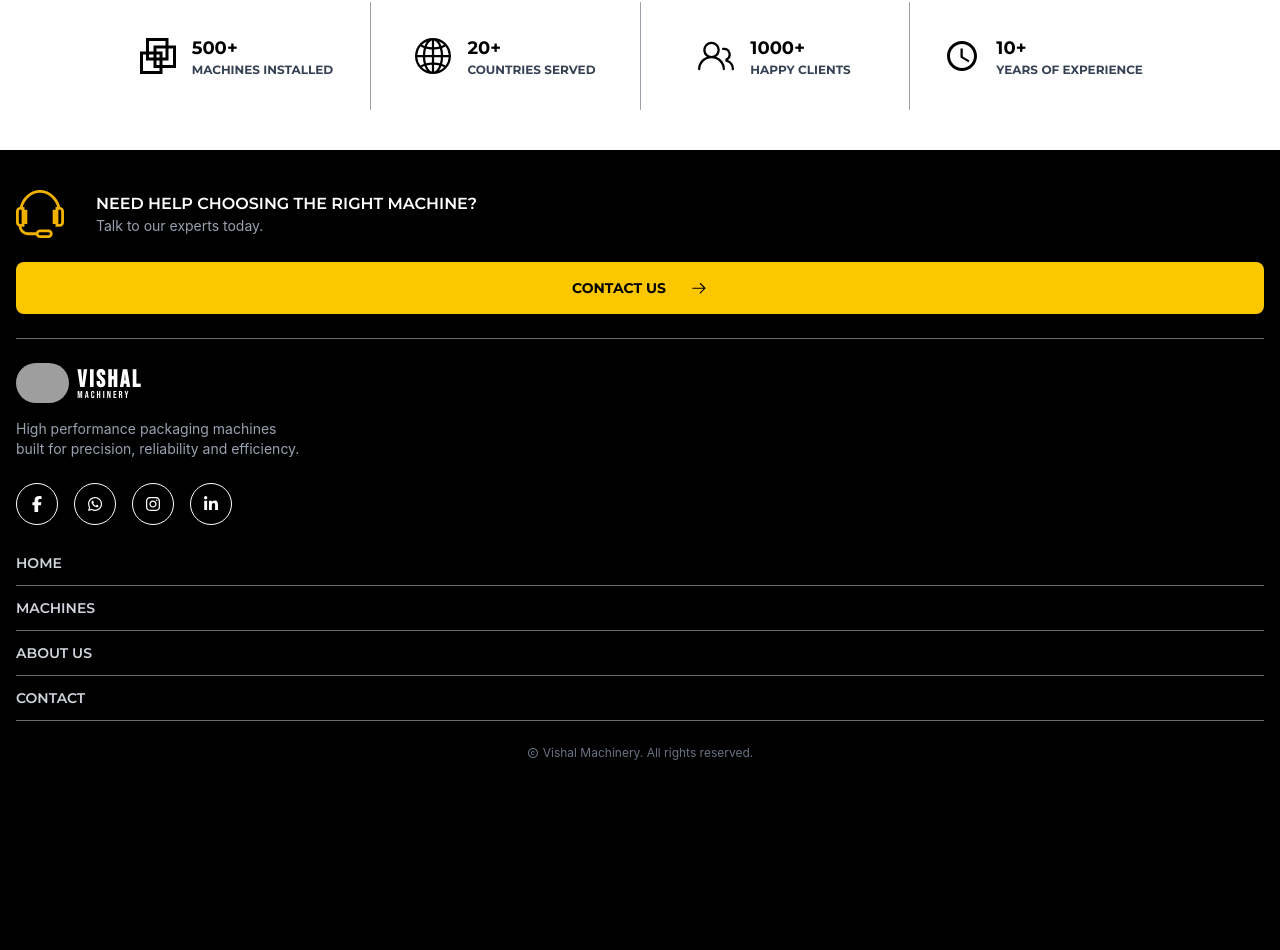
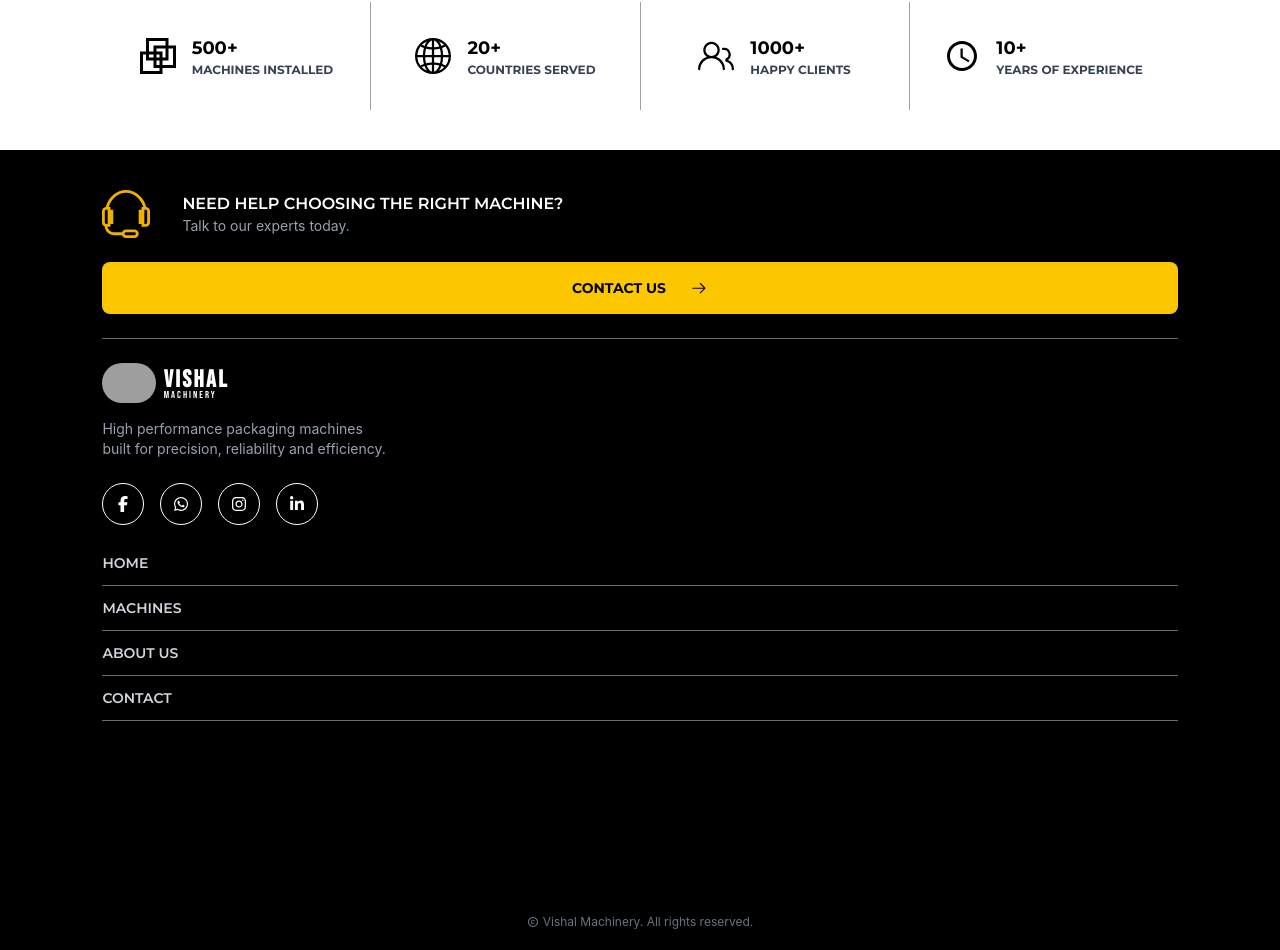
Before and after one commit to raviswamiii/Vishal-Machinery, a React (Vite) app in the folder Client/: page / in a window 1280 px wide. Shown: the part 2112-3062 px from the top of the page. Built offline with nearby package versions, Linux system fonts and the light colour scheme; grey boxes are pictures that could not be loaded.

Commit message:
FooterBugFix

```diff
--- a/Client/src/components/Footer.tsx
+++ b/Client/src/components/Footer.tsx
@@ -23,25 +23,28 @@ const pages = [
 
 export const Footer = () => {
   return (
-    <div className="bg-black min-h-screen p-4 text-white">
-      <div className="flex flex-col gap-6 border-b-[0.5px] border-gray-300/50 py-6">
+    <div className="relative">
+      <div className="bg-black min-h-screen text-white pt-10 px-[4vw] sm:px-[8vw]">
+        <div className="flex flex-col gap-6 border-b-[0.5px] border-gray-300/50 pb-6">
           <div className="flex items-center gap-8">
             <TfiHeadphoneAlt className="text-5xl text-yellow-500" />
             <div>
               <p className="text-md font-semibold montserrat">
                 NEED HELP CHOOSING THE RIGHT MACHINE?
               </p>
-            <p className="text-sm text-gray-400">Talk to our experts today.</p>
+              <p className="text-sm text-gray-400">
+                Talk to our experts today.
+              </p>
             </div>
           </div>
 
-        <button className="bg-yellow-400 flex items-center justify-center text-black text-sm font-bold py-4 rounded-lg montserrat">
+          <button className="bg-yellow-400 flex items-center justify-center text-black text-sm font-bold py-4 rounded-lg montserrat w-full">
             CONTACT US
             <GoArrowRight className="ml-6 text-lg" />
           </button>
         </div>
 
-      <div className="py-6 flex flex-col gap-4">
+        <div className="pt-6 flex flex-col gap-4">
           <div className="flex items-center gap-2">
             <img
               className="h-10 w-auto rounded-full overflow-hidden"
@@ -52,7 +55,9 @@ export const Footer = () => {
               <h1 className="text-2xl tracking-widest bold-bebas-neue h-6">
                 VISHAL
               </h1>
-            <p className="text-[10px] tracking-[0.2em] bebas-neue">MACHINERY</p>
+              <p className="text-[10px] tracking-[0.2em] bebas-neue">
+                MACHINERY
+              </p>
             </div>
           </div>
 
@@ -80,8 +85,9 @@ export const Footer = () => {
             ))}
           </div>
         </div>
+      </div>
 
-      <div className="flex items-center text-xs gap-1 text-gray-500 justify-center ">
+      <div className="flex items-center text-xs gap-1 text-gray-500 justify-center absolute bottom-5 w-full">
         <MdOutlineCopyright />
         <p>Vishal Machinery. All rights reserved.</p>
       </div>
```
Lines whose indentation alone changed are shown as unchanged.
